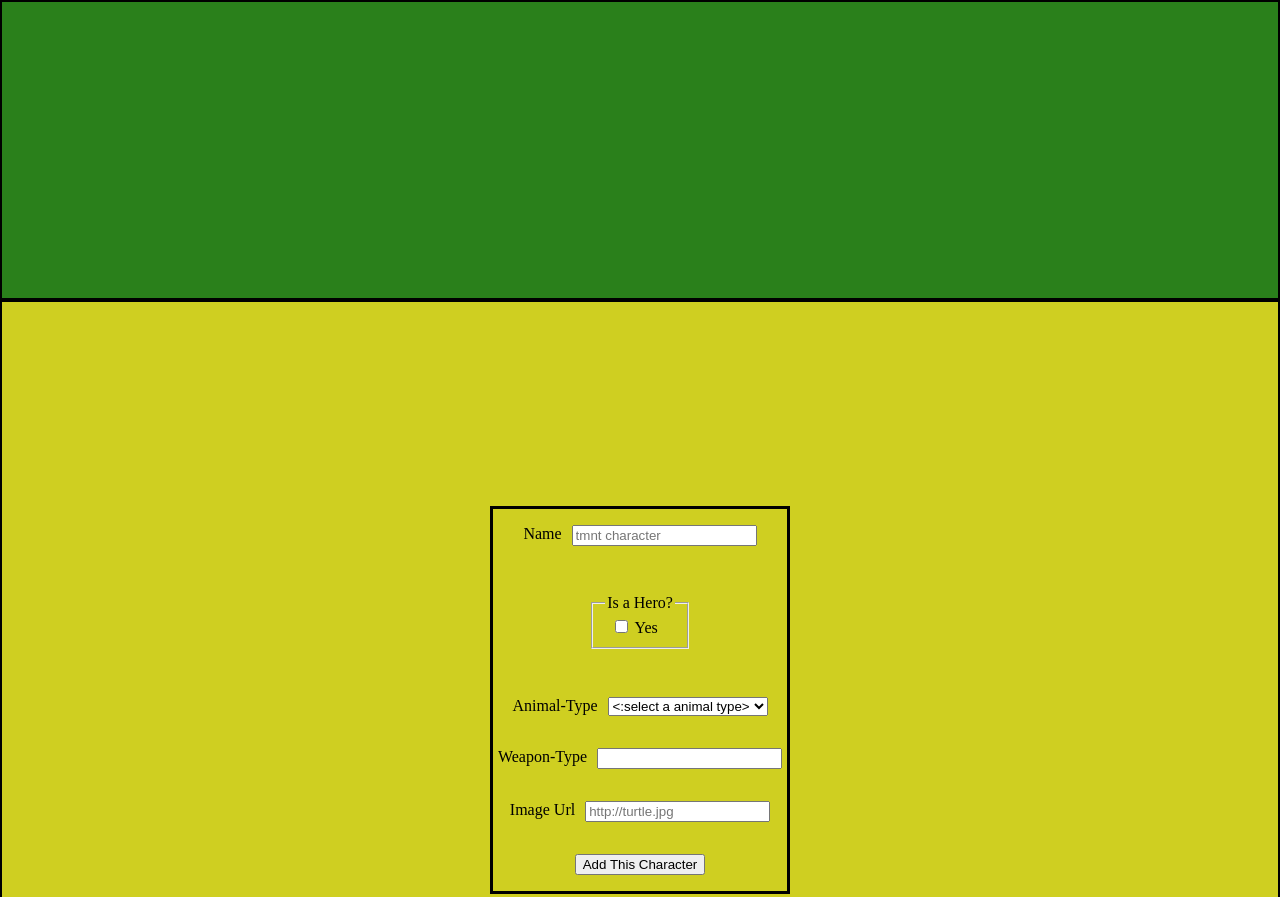
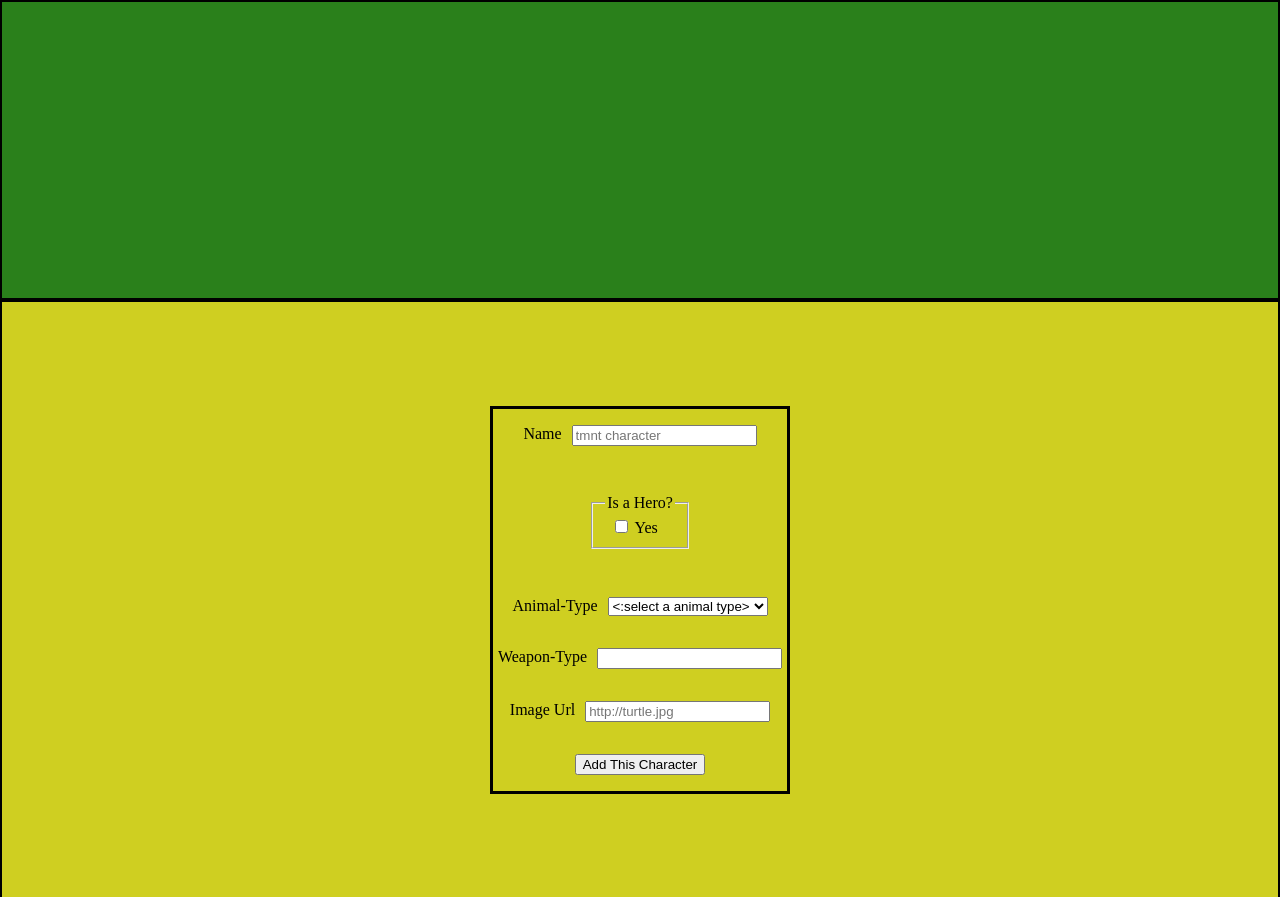
Before and after one commit to pathaynes/Full-Stack-Back, a website with bundled scripts: page Public/tmnt-form.html in a window 1280 px wide. Shown: the top 897 px of the page. Built offline with nearby package versions, Linux system fonts and the light colour scheme.

Commit message:
small tweak on css

```diff
--- a/Public/src/style/form.css
+++ b/Public/src/style/form.css
@@ -10,6 +10,7 @@ form {
     align-items: center;
     flex-direction: column;
     width: 300px;
+    margin-bottom: 200px;
 }
 
 p {
```
